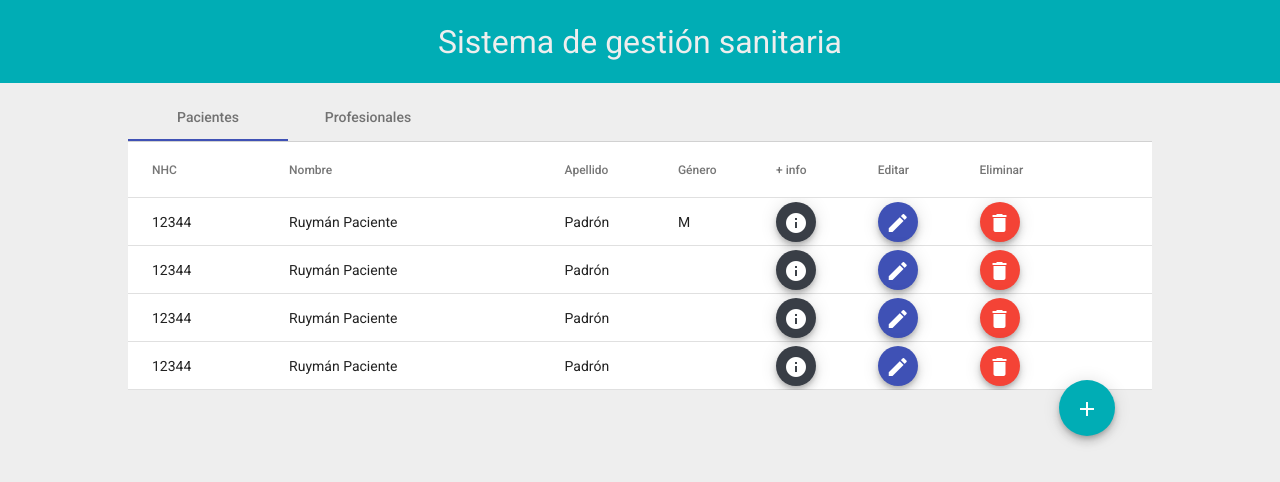
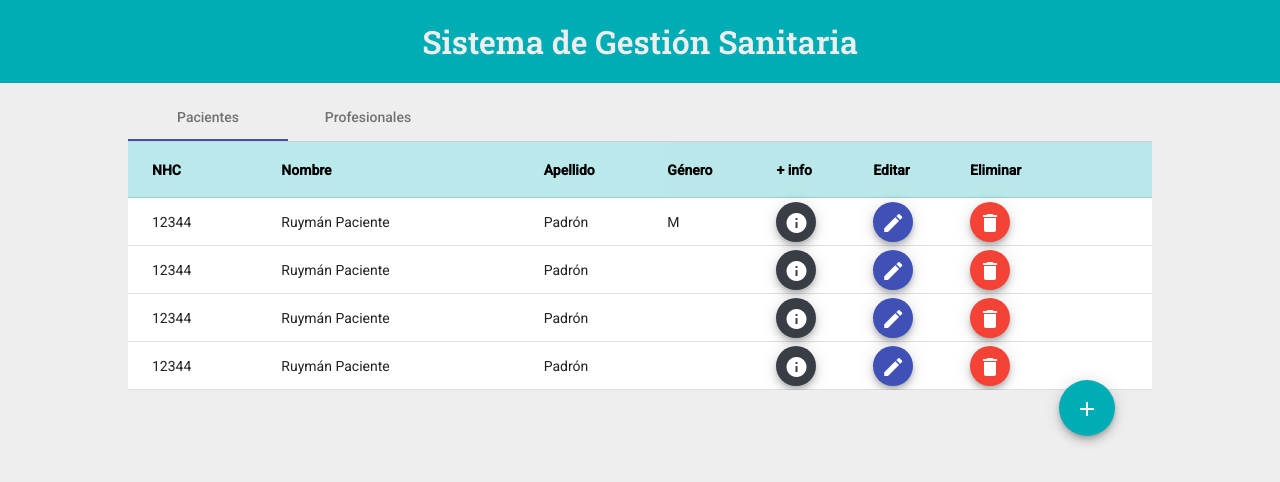
Before and after one commit to Ruymy7/ProyectoAngular_HIS, an Angular app: page /users in a window 1280 px wide. Shown: the top 482 px of the page. Built offline with nearby package versions, Linux system fonts and the light colour scheme; data requests are answered from the project's data file.

Commit message:
Modify style of the application

```diff
--- a/src/app/app.component.html
+++ b/src/app/app.component.html
@@ -1,4 +1,4 @@
 <header>
-  <h1 routerLink='/'>Sistema de gestión sanitaria</h1>
+  <h1 routerLink='/'>Sistema de Gestión Sanitaria</h1>
 </header>
 <router-outlet></router-outlet>
--- a/src/app/app.component.scss
+++ b/src/app/app.component.scss
@@ -11,5 +11,6 @@ header{
     cursor: pointer;
     color: $lightest;
     font-size: xx-large;
+    font-family: 'Roboto Slab', serif;
   }
 }
--- a/src/app/user/add-edit-user/add-and-edit-user/add-and-edit-user.component.html
+++ b/src/app/user/add-edit-user/add-and-edit-user/add-and-edit-user.component.html
@@ -2,8 +2,8 @@
   <mat-card class="card">
     <form (ngSubmit)="submit()" autocomplete="off" [formGroup]="form" *ngIf="this.form; else loading">
       <mat-card-header>
-        <mat-card-title *ngIf="!userId">Añadir usuario</mat-card-title>
-        <mat-card-title *ngIf="userId">Editar usuario</mat-card-title>
+        <mat-card-title *ngIf="!userId"><h2>Añadir usuario</h2></mat-card-title>
+        <mat-card-title *ngIf="userId"><h2>Editar usuario</h2></mat-card-title>
       </mat-card-header>
       <div class="saved" *ngIf="saved">
         <mat-icon>save</mat-icon> Usuario guardado correctamente
--- a/src/app/user/add-edit-user/add-and-edit-user/add-and-edit-user.component.scss
+++ b/src/app/user/add-edit-user/add-and-edit-user/add-and-edit-user.component.scss
@@ -5,6 +5,7 @@
   align-items: center;
   margin: 20px;
   .card {
+    background: #d1ecf1;
     width: 75vw;
     max-width: 800px;
     mat-card-header {
--- a/src/app/user/user-details/user-details/user-details.component.scss
+++ b/src/app/user/user-details/user-details/user-details.component.scss
@@ -8,6 +8,7 @@
   .userCard {
     width: 100%;
     max-width: 1000px;
+    background: #d1ecf1;
     span {
       color: black;
       font-weight: bold;
--- a/src/app/user/user-list/user-list.component.scss
+++ b/src/app/user/user-list/user-list.component.scss
@@ -16,6 +16,16 @@
         background: $solid;
       }
     }
+  }
+
+  .mat-header-cell {
+    font-weight: bold;
+    font-size: 14px;
+    color: black;
+  }
+
+  .mat-header-row {
+    background: #00acb525;
   }
 
   #addBtn {
--- a/src/index.html
+++ b/src/index.html
@@ -7,6 +7,7 @@
   <meta name="viewport" content="width=device-width, initial-scale=1">
   <link rel="icon" type="image/x-icon" href="favicon.ico">
   <link href="https://fonts.googleapis.com/css?family=Roboto:300,400,500&display=swap" rel="stylesheet">
+  <link href="https://fonts.googleapis.com/css2?family=Roboto+Mono:wght@500&family=Roboto+Slab:wght@600&display=swap" rel="stylesheet">
   <link href="https://fonts.googleapis.com/icon?family=Material+Icons" rel="stylesheet">
 </head>
 <body class="mat-typography">
--- a/src/styles.scss
+++ b/src/styles.scss
@@ -6,7 +6,14 @@
   box-sizing: border-box;
   margin: 0
 }
+*:focus {
+  outline: 0;
+}
 
 body {
   background: $lightest;
 }
+
+h2 {
+  font-family: 'Roboto Mono', monospace !important;
+}
```
